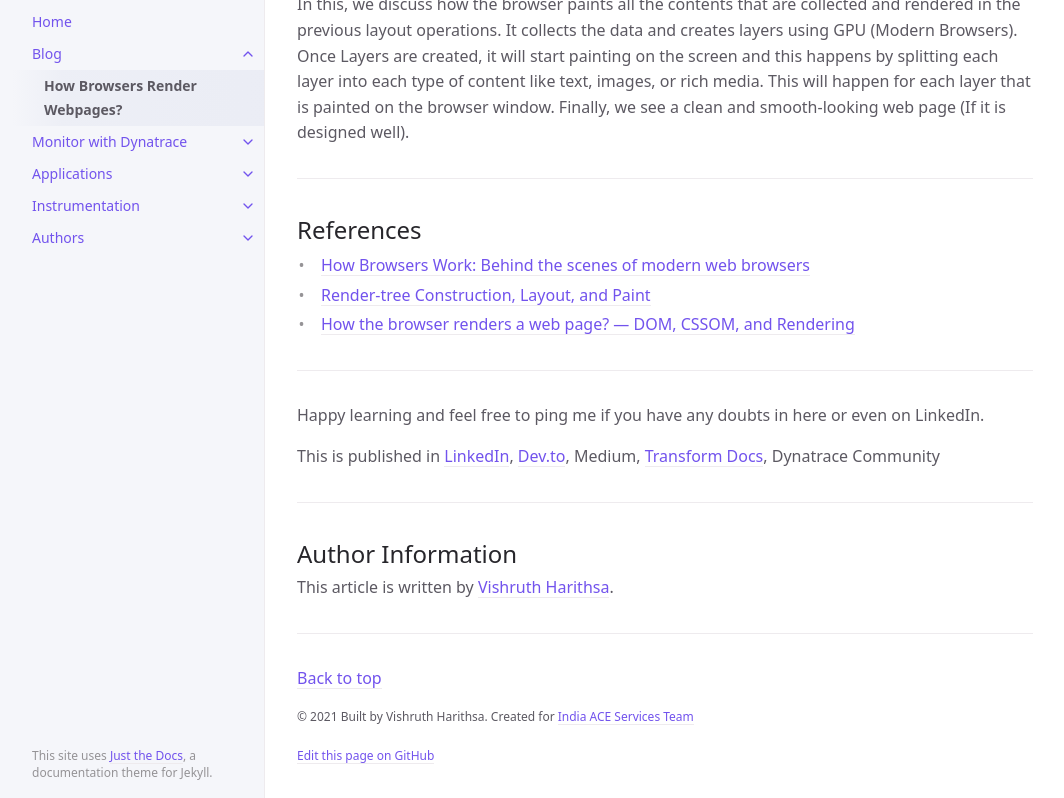
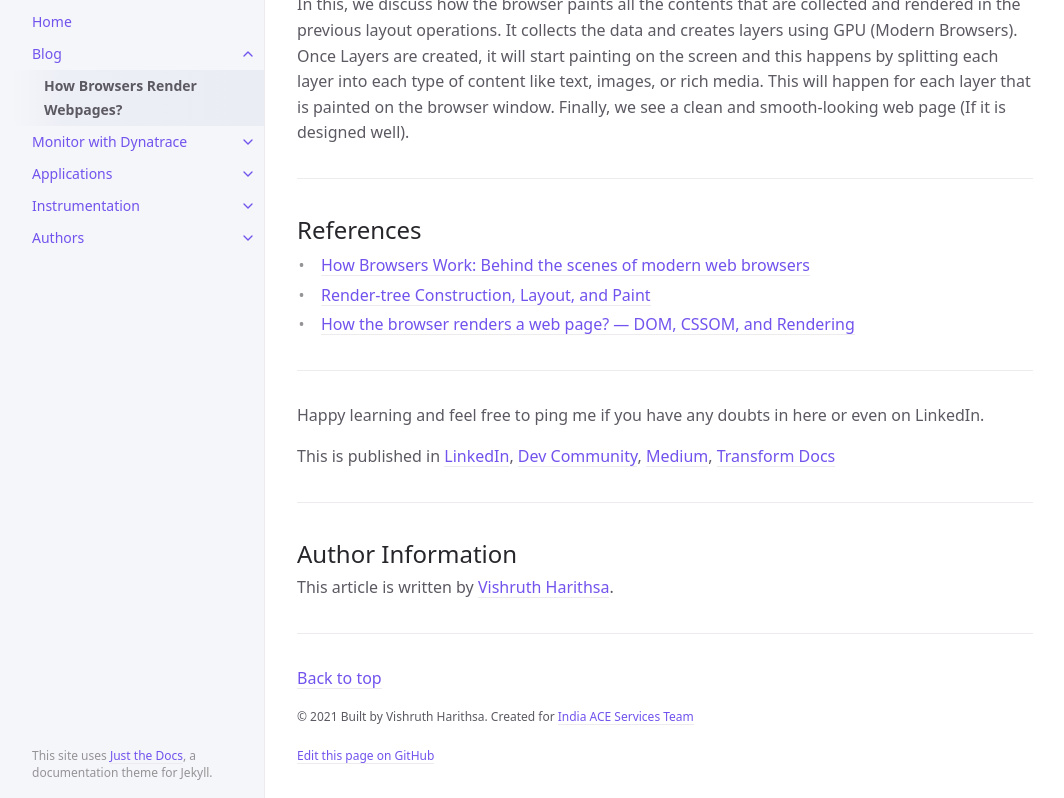
Before and after one commit to Dynatrace-India/docs, a Jekyll site: the page built from docs/articles/internet_works_browser_rendering.md, in a window 1280 px wide and 900 px high, scrolled down 2997 px, cut to the strip 102-900 px from the top of the window. Shown: the whole strip, without its empty margins (107-1171 px from the left). Built offline with Jekyll 4.4.1, drawn with Linux system fonts in a browser that asks for light colours; our own code applies the rules of GitHub Pages for plain Markdown files.

Commit message:
Corrected the links

```diff
--- a/docs/articles/internet_works_browser_rendering.md
+++ b/docs/articles/internet_works_browser_rendering.md
@@ -72,7 +72,7 @@
 
 Happy learning and feel free to ping me if you have any doubts in here or even on LinkedIn.
 
-This is published in [LinkedIn](https://www.linkedin.com/pulse/internet-communication-how-browsers-render-webpages-vishruth-harithsa), [Dev.to](https://dev.to/theharithsa/internet-communication-how-browsers-render-webpages-5go1), Medium, [Transform Docs](https:/dt-transform.com/docs//blog/internet_communication/rendering_webpages), Dynatrace Community
+This is published in [LinkedIn](https://www.linkedin.com/pulse/internet-communication-how-browsers-render-webpages-vishruth-harithsa), [Dev Community](https://dev.to/theharithsa/internet-communication-how-browsers-render-webpages-5go1), [Medium](https://medium.thetechnologist.in/4563786653e4), [Transform Docs](https://dt-transform.com/docs//blog/internet_communication/rendering_webpages)
 
 ---
 
```
